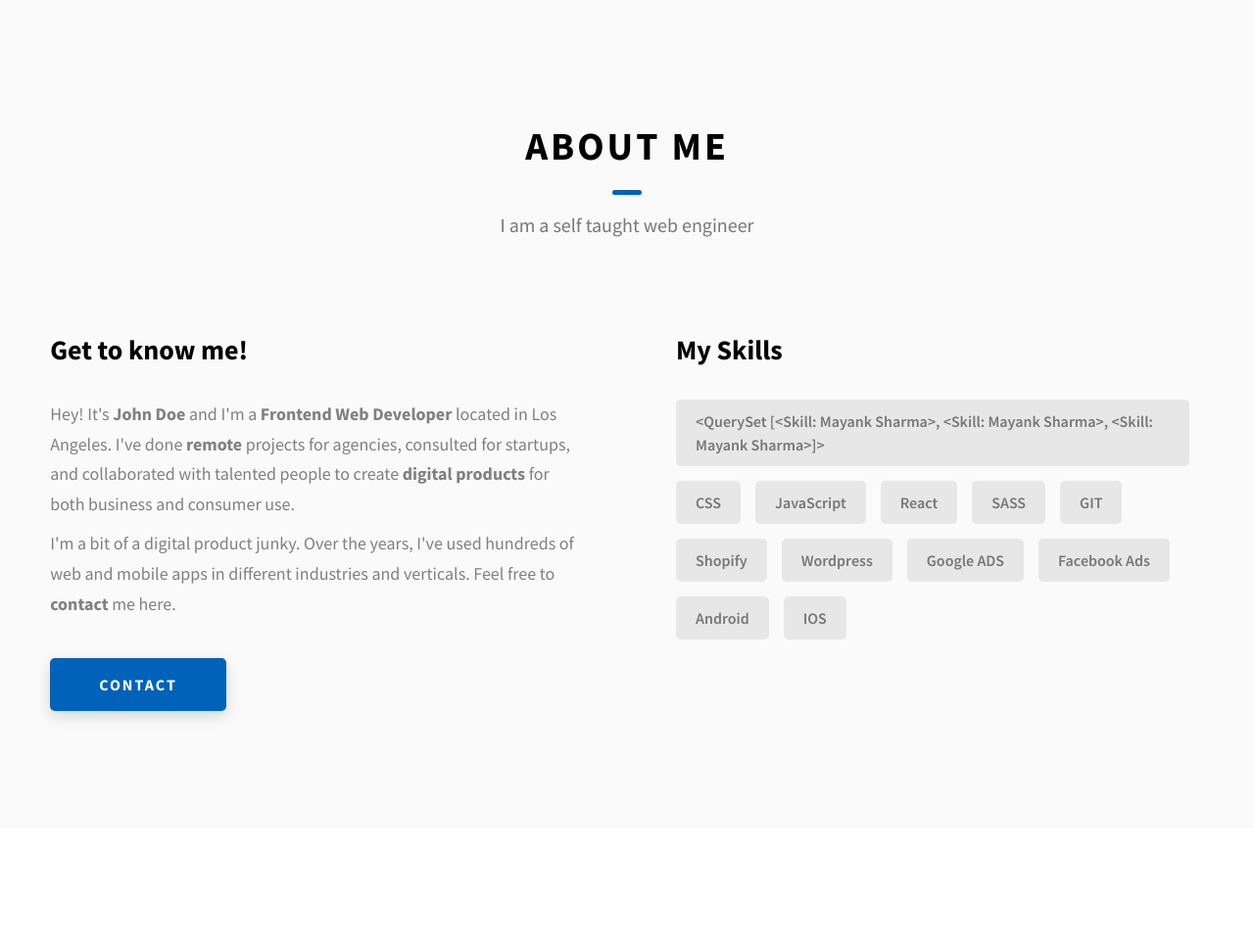
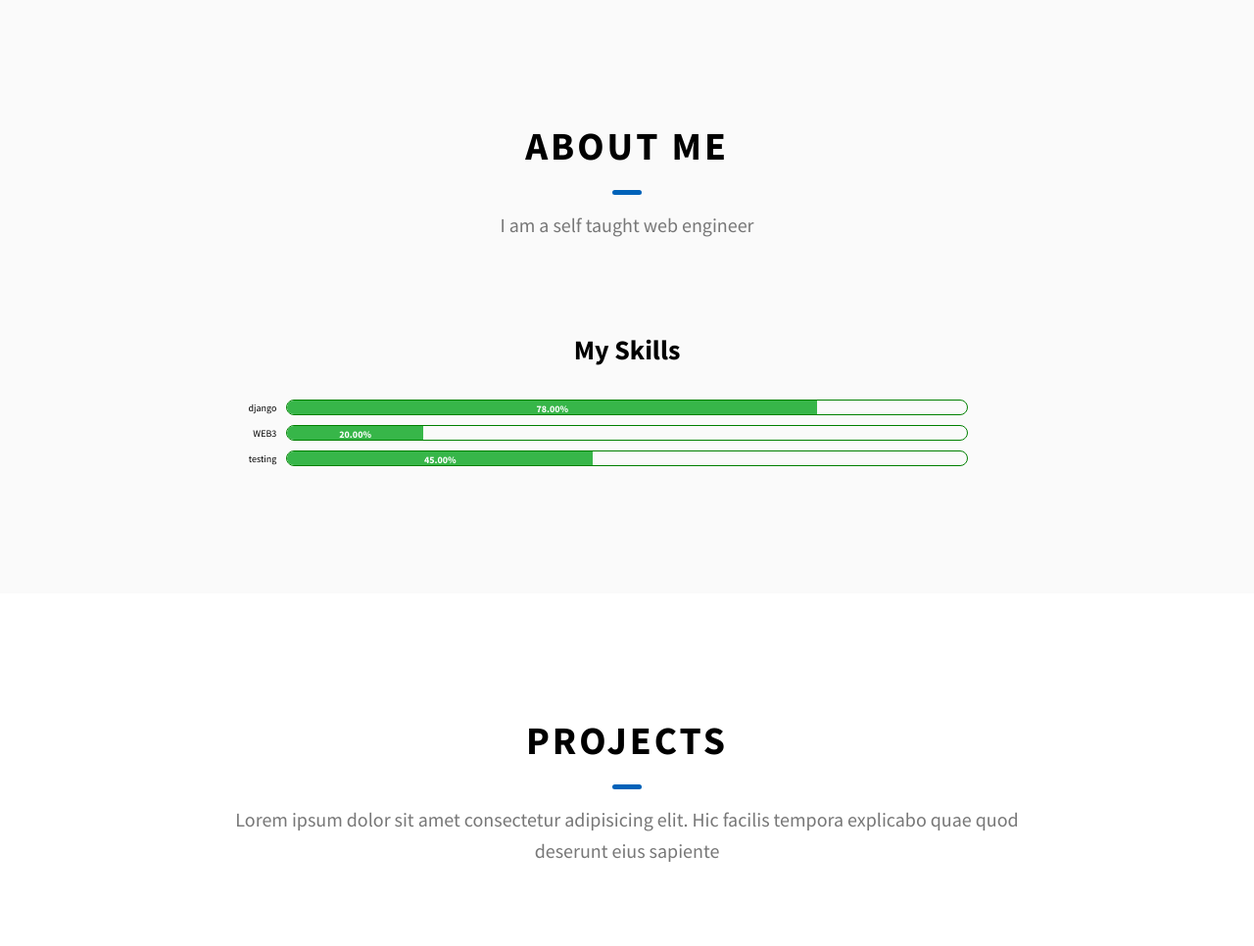
Before and after one commit to MayankGeek/PortfolioBuilder, a Django app: a page that uses PortfolioBuilder/templates/Portfolio.html in a window 1280 px wide. Shown: the part 801-1767 px from the top of the page at 98% size. Run offline with Django 4.2, Linux system fonts and the light colour scheme; a user stored in the database is signed in; data comes from the database, SQL or seed files in the repository; some libraries are stand-ins or nearby versions.

Commit message:
bug fixed for skills in portfolio template

```diff
--- a/PortfolioBuilder/Home/views.py
+++ b/PortfolioBuilder/Home/views.py
@@ -224,7 +224,7 @@ def create_portfolio(request,slug):
     portfolio_data={}
     portfolio_data['user_info']=UserInfo.objects.get(slug=slug)
     name=UserInfo.objects.get(slug=slug)
-    print(name)
+    # print(name)
     portfolio_data['education']=Education.objects.filter(slug=name).all()
     portfolio_data['skills']=Skill.objects.filter(slug=name).all()
     portfolio_data['experience']=Experience.objects.filter(slug=name).all()
--- a/PortfolioBuilder/static/portfolio.css
+++ b/PortfolioBuilder/static/portfolio.css
@@ -702,3 +702,65 @@ textarea {
   to {
     opacity: 0;
     top: 27px; } }
+    .skills-container {
+      display: flex;
+      flex-wrap: wrap;
+    }
+
+    .card {
+      display: flex;
+      align-items: center;
+      width: 100%;
+      margin-bottom: 10px;
+    }
+
+    .card__skill {
+      flex: 1;
+      margin-right: 10px;
+      text-align: right;
+    }
+
+    .card__progress {
+      flex: 3;
+      height: 16px;
+      /* background-color: white; */
+      position: relative;
+      overflow: hidden;
+      border-radius: 15px;
+      border: 1px solid green;
+      overflow: hidden;
+    }
+
+    .progress-bar {
+      position: absolute;
+      top: 0;
+      left: 0;
+      height: 100%;
+      background-color: green;
+      overflow: hidden;
+
+
+
+    }
+
+
+
+    @keyframes progressBarAnimation {
+      from {
+        width: 0;
+      }
+    }
+
+    .card__percent {
+      flex: 1;
+      margin-left: 10px;
+      text-align: left;
+    }
+
+    @media (max-width: 768px) {
+      .card__skill,
+      .card__percent {
+        flex: 1;
+        text-align: center;
+      }
+    }
--- a/PortfolioBuilder/templates/Portfolio.html
+++ b/PortfolioBuilder/templates/Portfolio.html
@@ -159,51 +159,87 @@
             {{portfolio_data.user_info.about}}
           </span>
         </h2>
-        <div class="about__content">
-          <div class="about__content-main">
-            <h3 class="about__content-title">Get to know me!</h3>
-            <div class="about__content-details">
-              <p class="about__content-details-para">
-                Hey! It's
-                <strong>John Doe</strong>
-                and I'm a <strong> Frontend Web Developer </strong> located in
-                Los Angeles. I've done
-                <strong> remote </strong>
-                projects for agencies, consulted for startups, and collaborated
-                with talented people to create
-                <strong>digital products </strong>
-                for both business and consumer use.
-              </p>
-              <p class="about__content-details-para">
-                I'm a bit of a digital product junky. Over the years, I've used
-                hundreds of web and mobile apps in different industries and
-                verticals. Feel free to
-                <strong>contact</strong> me here.
-              </p>
-            </div>
-            <a href="./#contact" class="btn btn--med btn--theme dynamicBgClr"
-              >Contact</a
-            >
-          </div>
-          <div class="about__content-skills">
+        {% comment %} <div class="about__content-skills">
             <h3 class="about__content-title">My Skills</h3>
+            {% for skills in portfolio_data.skills %}
             <div class="skills">
-              <div class="skills__skill">{{portfolio_data.skills}}</div>
-              <div class="skills__skill">CSS</div>
-              <div class="skills__skill">JavaScript</div>
-              <div class="skills__skill">React</div>
-              <div class="skills__skill">SASS</div>
-              <div class="skills__skill">GIT</div>
-              <div class="skills__skill">Shopify</div>
-              <div class="skills__skill">Wordpress</div>
-              <div class="skills__skill">Google ADS</div>
-              <div class="skills__skill">Facebook Ads</div>
-              <div class="skills__skill">Android</div>
-              <div class="skills__skill">IOS</div>
+              <div class="skills__skill">{{skills.skill}}</div>
+              <div class="skills__skill">{{skills.percent}}</div>
             </div>
           </div>
         </div>
       </div>
+      {%endfor%} {% endcomment %}
+
+      <div class="about__content-skills">
+        <h3 class="about__content-title" style="text-align: center;">My Skills</h3>
+        <div class="skills-container">
+          {% for skills in portfolio_data.skills %}
+          <div class="card">
+            <div class="card__skill">{{skills.skill}}</div>
+            <div class="card__progress">
+              <div class="progress-bar" style="width: {{skills.percent}}%; height: 15px; background-color: #37b649;">
+                <div class="progress-bar__text" style="color: white; font-weight: bold; position: absolute; top: 50%; left: 50%; transform: translate(-50%, -50%);">{{skills.percent}}%</div>
+              </div>
+            </div>
+            <div class="card__percent"></div>
+          </div>
+          {% endfor %}
+        </div>
+      </div>
+
+
+
+
+
+
+
+
+
+
+      <!--TESTING CODE for skill details-->
+      {% comment %} {% for skills in portfolio_data.skills %}
+<table>
+    <thead>
+    <tr>
+        <th>Qualification</th>
+        <th>Board or University</th>
+        <th>School Or College</th>
+        <th>Percentage / CGPA</th>
+
+    </tr>
+    </thead>
+    <tr>
+
+        <td>{{skills.skill}}</td>
+        <td>{{skills.percent}}</td>
+
+    </tr>
+</table>
+{% endfor %}
+</div> {% endcomment %}
+
+      <!--TESTING CODE for education details-->
+      {% comment %} {% for edu in portfolio_data.education %}
+<table>
+    <thead>
+    <tr>
+        <th>Qualification</th>
+        <th>Board or University</th>
+        <th>School Or College</th>
+        <th>Percentage / CGPA</th>
+
+    </tr>
+    </thead>
+    <tr>
+
+        <td>{{edu.board_or_univ}}</td>
+        <td>{{edu.course}}</td>
+        <td>{{edu.cgpa_or_percent}}</td>
+    </tr>
+</table>
+{% endfor %}
+</div> {% endcomment %}
     </section>
     <section id="projects" class="projects sec-pad">
       <div class="main-container">
```
